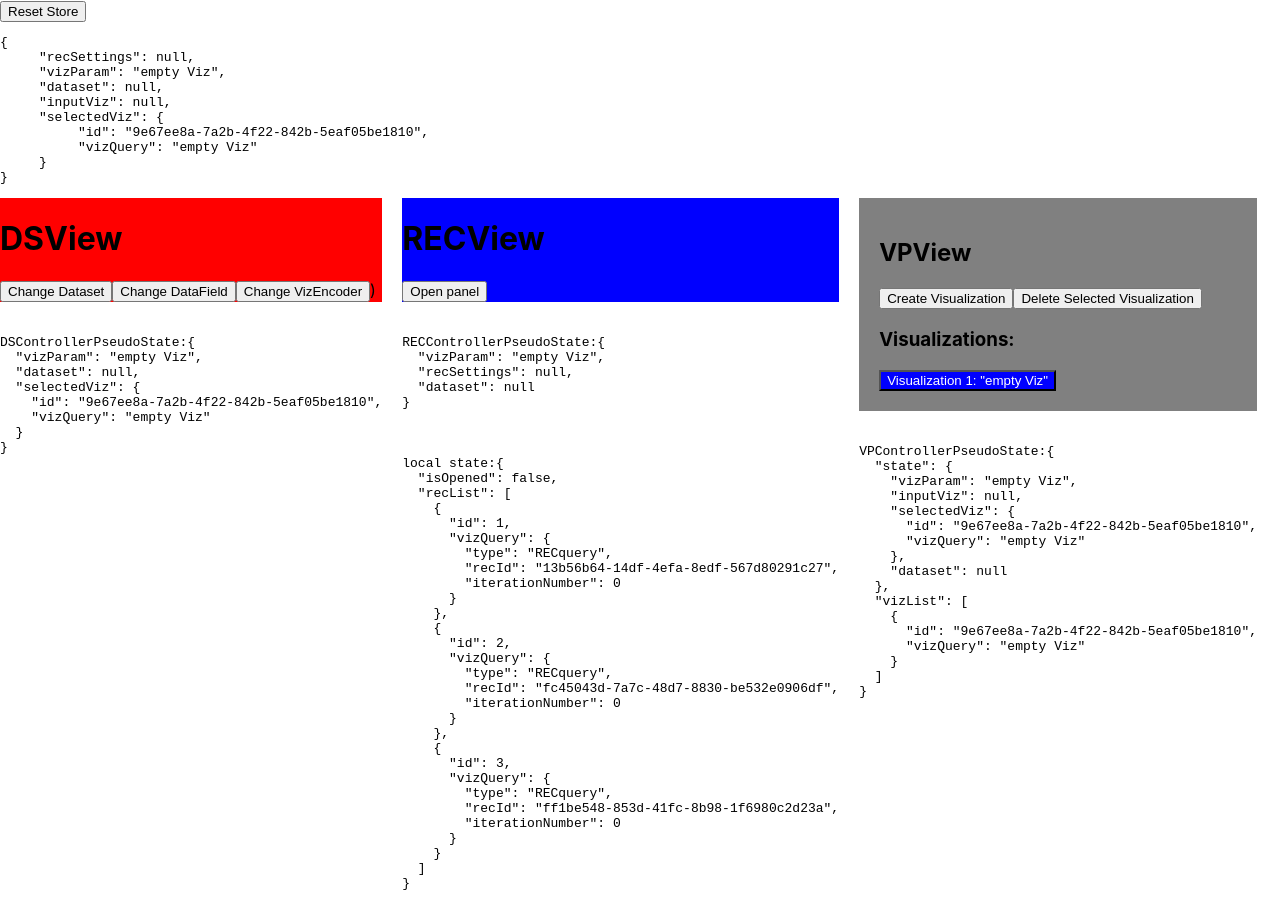
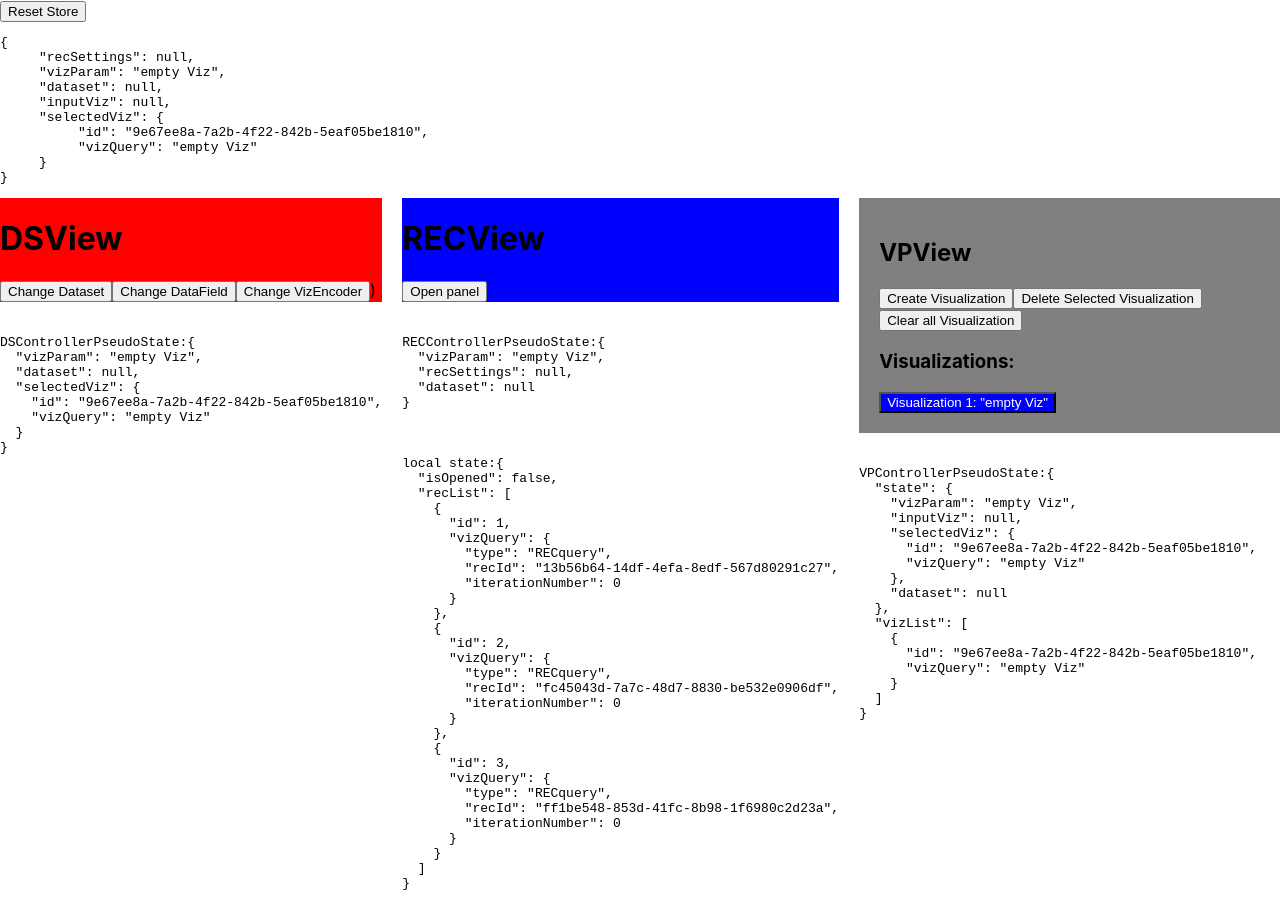
Before and after one commit to Tthide/VizREvent, a React (Create React App) app in the folder vizrevent/: page / in a window 1280 px wide. Both pictures are taken after a click on the button "Create Visualization". Built offline with nearby package versions, Linux system fonts and the light colour scheme.

Commit message:
added VP clear feature

```diff
--- a/vizrevent/src/ViewPanel/VPView.js
+++ b/vizrevent/src/ViewPanel/VPView.js
@@ -20,6 +20,12 @@ const VPView = (props) => {
       onVizDelete(vizSelected);
     }
   }
+  const handleVPVizClear = () => {
+    vizList.forEach(viz => {
+      onVizDelete(viz);
+    });
+
+  }
 
   return (
     <div style={{ backgroundColor: 'gray', padding: '20px' }}>
@@ -30,6 +36,12 @@ const VPView = (props) => {
           Delete Selected Visualization
         </button>
       )}
+      {vizList && vizList.length !== 0 && (
+        <button onClick={handleVPVizClear}>
+          Clear all Visualization
+        </button>
+      )}
+
       <div>
         <h3>Visualizations:</h3>
 
@@ -39,8 +51,8 @@ const VPView = (props) => {
             key={viz.id}
             onClick={handleVizSelect(viz)}
             style={{
-              backgroundColor: vizSelected &&  viz.id === vizSelected.id ? 'blue' : 'white',
-              color:vizSelected && viz.id === vizSelected.id ? 'white' : 'black',
+              backgroundColor: vizSelected && viz.id === vizSelected.id ? 'blue' : 'white',
+              color: vizSelected && viz.id === vizSelected.id ? 'white' : 'black',
             }}
           >
             Visualization {index + 1}:  {JSON.stringify(viz.vizQuery)}
```
